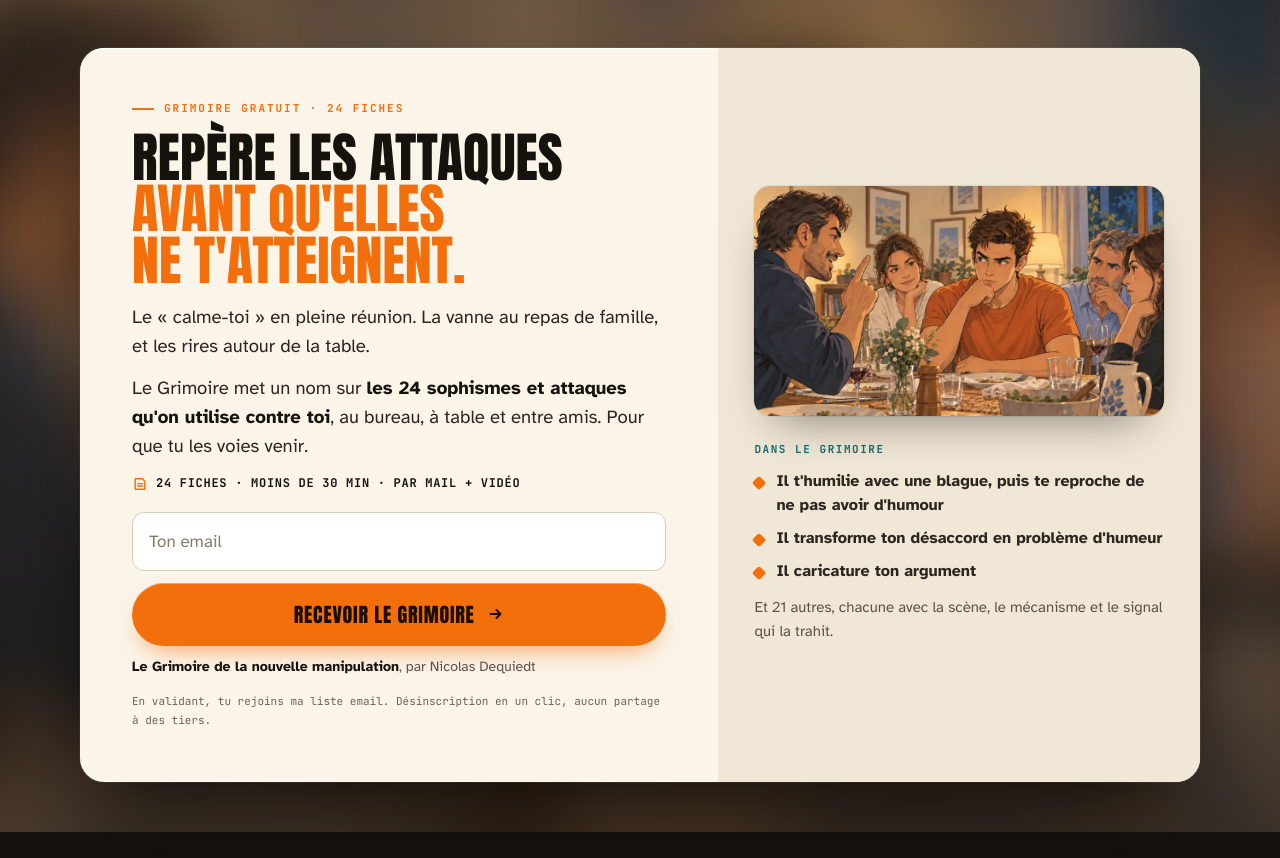
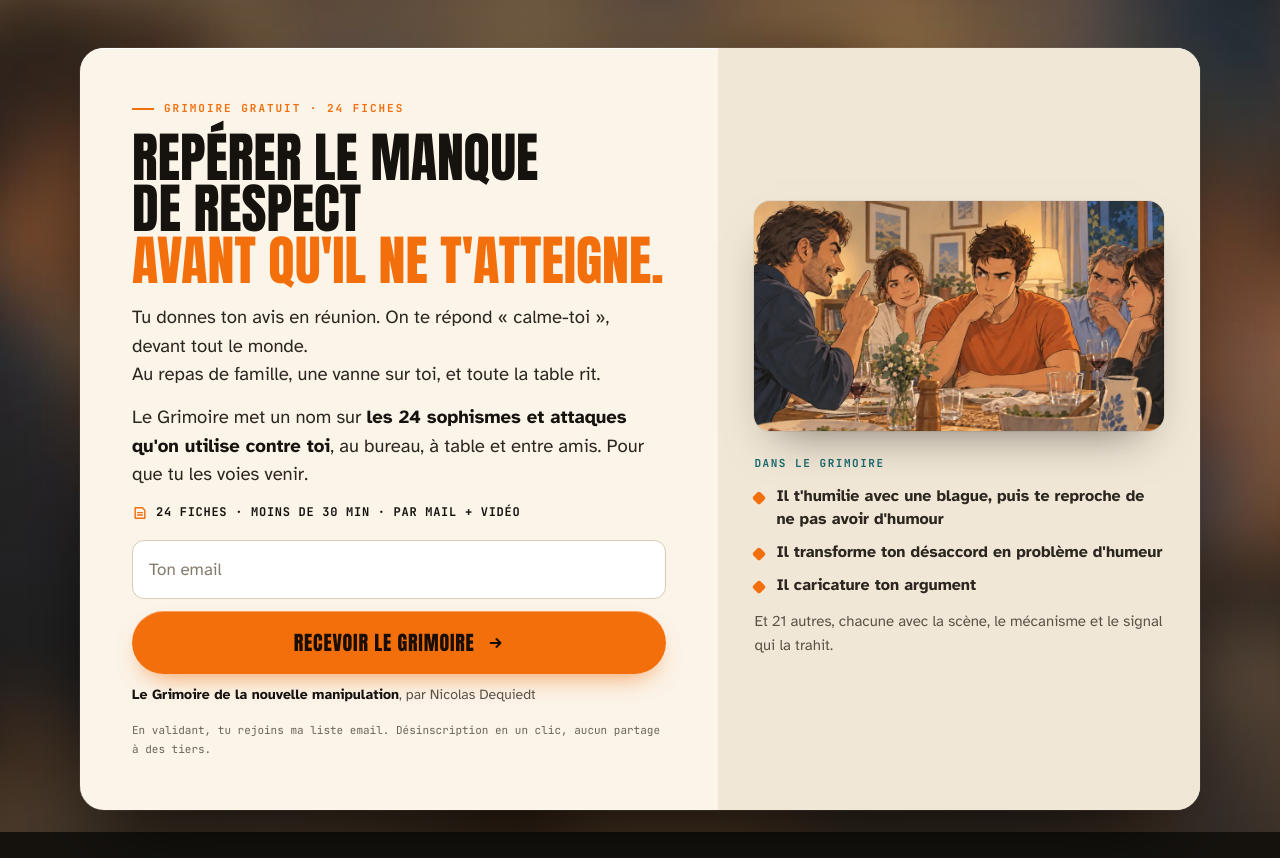
Before and after one commit to nicodequ-bot/LM05_GRIMOIRE_form, a plain HTML site: page index.html in a window 1280 px wide. Before the commit the page ends 830 px from the top, so only its background shows below. Drawn offline with Linux system fonts and the light colour scheme.

Commit message:
V02 : titre « Repérer le manque de respect » + accroche en deux scènes explicites
Co-Authored-By: Claude Opus 5.5 <noreply@anthropic.com>
Claude-Session: https://claude.ai/code/session_01Y4rw9qk5rMMXZmZ2EkbkyA

```diff
--- a/index.html
+++ b/index.html
@@ -3,11 +3,11 @@
 <head>
 <meta charset="utf-8">
 <meta name="viewport" content="width=device-width,initial-scale=1,viewport-fit=cover">
-<title>Repère les attaques avant qu'elles ne t'atteignent : le Grimoire gratuit</title>
+<title>Repérer le manque de respect avant qu'il ne t'atteigne : le Grimoire gratuit</title>
 <meta name="description" content="Les 24 sophismes et attaques qu'on utilise contre toi au bureau, à table et entre amis. Le Grimoire gratuit, avec sa version vidéo.">
 <meta name="theme-color" content="#16130F">
 <meta property="og:type" content="website">
-<meta property="og:title" content="Repère les attaques avant qu'elles ne t'atteignent">
+<meta property="og:title" content="Repérer le manque de respect avant qu'il ne t'atteigne">
 <meta property="og:description" content="Les 24 sophismes et attaques qu'on utilise contre toi au bureau, à table et entre amis. Le Grimoire gratuit.">
 <meta property="og:url" content="https://grimoire.nicolasdequiedt.com/">
 <meta property="og:locale" content="fr_FR">
@@ -87,8 +87,8 @@ input[aria-invalid=true]{border-color:var(--alarm)}
 <main class="card">
   <section class="copy">
     <p class="eyebrow">Grimoire gratuit · 24 fiches</p>
-    <h1><span class="l1">Repère les attaques</span> <em>avant qu'elles ne t'atteignent.</em></h1>
-    <p class="lede">Le « calme-toi » en pleine réunion. La vanne au repas de famille, et les rires autour de la table.</p>
+    <h1><span class="l1">Repérer le manque de respect</span> <em>avant qu'il ne t'atteigne.</em></h1>
+    <p class="lede">Tu donnes ton avis en réunion. On te répond « calme-toi », devant tout le monde.<br>Au repas de famille, une vanne sur toi, et toute la table rit.</p>
     <p class="lede">Le Grimoire met un nom sur <b>les 24 sophismes et attaques qu'on utilise contre toi</b>, au bureau, à table et entre amis. Pour que tu les voies venir.</p>
 
     <p class="meta"><svg viewBox="0 0 20 20" aria-hidden="true"><path d="M4 3.5h9l3 3V16.5H4z" fill="none" stroke="currentColor" stroke-width="1.8" stroke-linejoin="round"/><path d="M7 9.5h6M7 12.5h6" stroke="currentColor" stroke-width="1.8" stroke-linecap="round"/></svg>24 fiches · moins de 30 min · par mail + vidéo</p>
```
Also changed, not shown: 1 other file.
